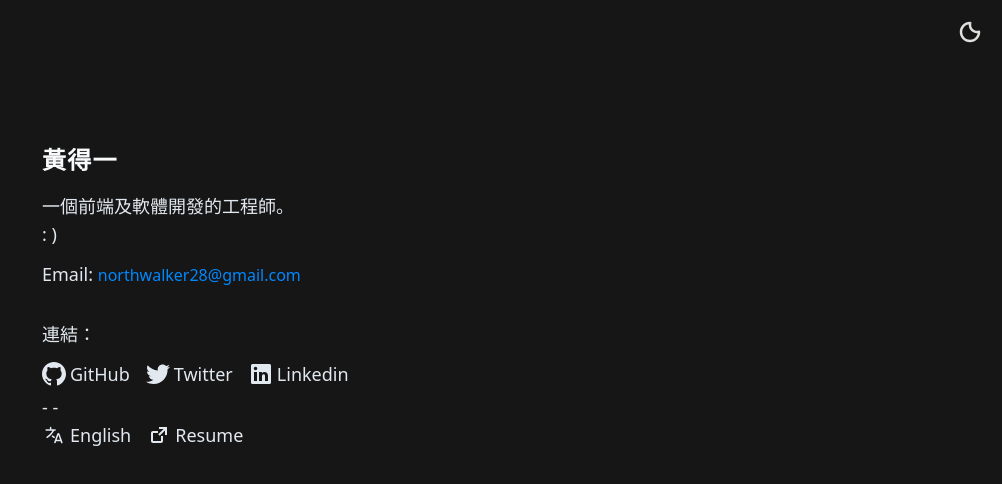
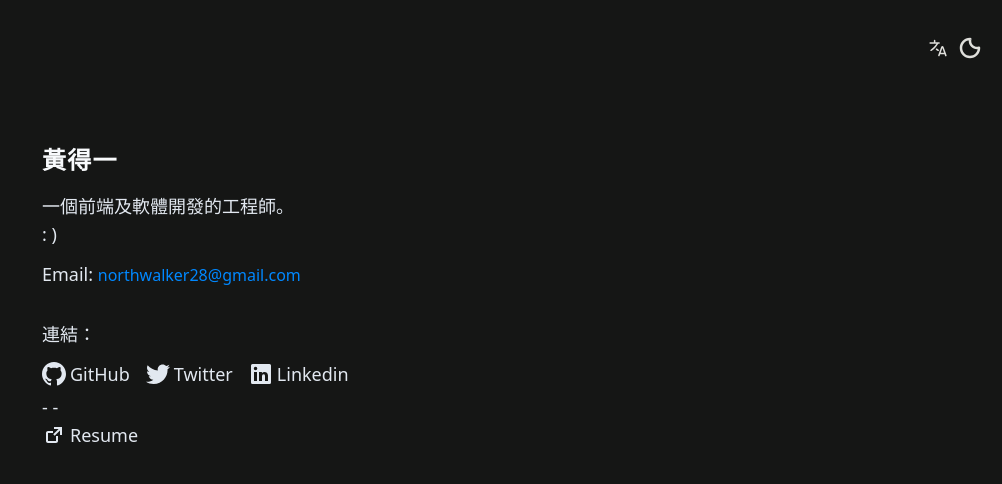
Before and after one commit to northwalker/deyi-site, a Next.js app: page /zh-TW in a window 1280 px wide. Shown: the top 484 px of the page, without its empty margins (278-1280 px from the left). Built offline with nearby package versions, Linux system fonts and the light colour scheme.

Commit message:
Update language and dark mode swither

```diff
--- a/app/page.js
+++ b/app/page.js
@@ -1,14 +1,14 @@
 // Home.js
-import Link from 'next/link';
-import DarkModeSwitcher from '../components/DarkModeSwitcher.js';
+import NavigatorHeader from '../components/NavigatorHeader.js';
 
 export default function Home() {
   return (
     <div className="relative mx-auto my-0 max-w-2xl px-4 pb-0 pt-4 text-left text-lg md:pt-32">
+      <NavigatorHeader />
       <header>
         <h1 className="text-slate-900 dark:text-slate-50">De-Yi Huang</h1>
       </header>
-      <main className="text-gray-600 dark:text-slate-200">
+      <main className="animate-fadeInUp text-gray-600 dark:text-slate-200">
         <div>
           <p>I am a software and front-end engineer. </p>
           <p>
@@ -87,7 +87,7 @@ export default function Home() {
           </p>
           <div>- -</div>
           <p>
-            <Link className="social-link" href="/zh-TW">
+            {/* <Link className="social-link" href="/zh-TW">
               <svg
                 width="24"
                 height="24"
@@ -97,7 +97,7 @@ export default function Home() {
                 <path d="M20.58 19.37L17.59 11.01C17.38 10.46 16.91 10.12 16.37 10.12C15.83 10.12 15.37 10.46 15.14 11.03L12.16 19.37C12.02 19.76 12.22 20.19 12.61 20.33C13 20.47 13.43 20.27 13.57 19.88L14.19 18.15H18.54L19.16 19.88C19.27 20.19 19.56 20.38 19.87 20.38C19.95 20.38 20.04 20.37 20.12 20.34C20.51 20.2 20.71 19.77 20.57 19.38L20.58 19.37ZM14.74 16.64L16.38 12.05L18.02 16.64H14.74ZM12.19 7.85C9.92999 11.42 7.89 13.58 5.41 15.02C5.29 15.09 5.16 15.12 5.04 15.12C4.78 15.12 4.53 14.99 4.39 14.75C4.18 14.39 4.3 13.93 4.66 13.73C6.75999 12.51 8.48 10.76 10.41 7.86H4.12C3.71 7.86 3.37 7.52 3.37 7.11C3.37 6.7 3.71 6.36 4.12 6.36H7.87V4.38C7.87 3.97 8.21 3.63 8.62 3.63C9.02999 3.63 9.37 3.97 9.37 4.38V6.36H13.12C13.53 6.36 13.87 6.7 13.87 7.11C13.87 7.52 13.53 7.86 13.12 7.86H12.18L12.19 7.85ZM12.23 15.12C12.1 15.12 11.97 15.09 11.85 15.02C11.2 14.64 10.57 14.22 9.97999 13.78C9.64999 13.53 9.58 13.06 9.83 12.73C10.08 12.4 10.55 12.33 10.88 12.58C11.42 12.99 12.01 13.37 12.61 13.72C12.97 13.93 13.09 14.39 12.88 14.75C12.74 14.99 12.49 15.12 12.23 15.12Z" />
               </svg>
               正體中文
-            </Link>
+            </Link> */}
             <a
               className="social-link"
               target="_blank"
@@ -120,7 +120,6 @@ export default function Home() {
           </p>
         </div>
       </main>
-      <DarkModeSwitcher />
     </div>
   );
 }
--- a/app/zh-TW/page.js
+++ b/app/zh-TW/page.js
@@ -1,14 +1,14 @@
 // Zh-TW.js
-import Link from 'next/link';
-import DarkModeSwitcher from '/components/DarkModeSwitcher.js';
+import NavigatorHeader from '/components/NavigatorHeader.js';
 
 export default function LanguagePage() {
   return (
     <div className="relative mx-auto my-0 max-w-2xl px-4 pb-0 pt-4 text-left text-lg md:pt-32">
+      <NavigatorHeader />
       <header>
         <h1 className="text-slate-900 dark:text-slate-50">黃得一</h1>
       </header>
-      <main className="text-gray-600 dark:text-slate-200">
+      <main className="animate-fadeInUp text-gray-600 dark:text-slate-200">
         <div>
           <p>一個前端及軟體開發的工程師。</p>
           <p>: )</p>
@@ -84,7 +84,7 @@ export default function LanguagePage() {
           </p>
           <div>- -</div>
           <p>
-            <Link className="social-link" href="/">
+            {/* <Link className="social-link" href="/">
               <svg
                 width="24"
                 height="24"
@@ -94,7 +94,7 @@ export default function LanguagePage() {
                 <path d="M20.58 19.37L17.59 11.01C17.38 10.46 16.91 10.12 16.37 10.12C15.83 10.12 15.37 10.46 15.14 11.03L12.16 19.37C12.02 19.76 12.22 20.19 12.61 20.33C13 20.47 13.43 20.27 13.57 19.88L14.19 18.15H18.54L19.16 19.88C19.27 20.19 19.56 20.38 19.87 20.38C19.95 20.38 20.04 20.37 20.12 20.34C20.51 20.2 20.71 19.77 20.57 19.38L20.58 19.37ZM14.74 16.64L16.38 12.05L18.02 16.64H14.74ZM12.19 7.85C9.92999 11.42 7.89 13.58 5.41 15.02C5.29 15.09 5.16 15.12 5.04 15.12C4.78 15.12 4.53 14.99 4.39 14.75C4.18 14.39 4.3 13.93 4.66 13.73C6.75999 12.51 8.48 10.76 10.41 7.86H4.12C3.71 7.86 3.37 7.52 3.37 7.11C3.37 6.7 3.71 6.36 4.12 6.36H7.87V4.38C7.87 3.97 8.21 3.63 8.62 3.63C9.02999 3.63 9.37 3.97 9.37 4.38V6.36H13.12C13.53 6.36 13.87 6.7 13.87 7.11C13.87 7.52 13.53 7.86 13.12 7.86H12.18L12.19 7.85ZM12.23 15.12C12.1 15.12 11.97 15.09 11.85 15.02C11.2 14.64 10.57 14.22 9.97999 13.78C9.64999 13.53 9.58 13.06 9.83 12.73C10.08 12.4 10.55 12.33 10.88 12.58C11.42 12.99 12.01 13.37 12.61 13.72C12.97 13.93 13.09 14.39 12.88 14.75C12.74 14.99 12.49 15.12 12.23 15.12Z" />
               </svg>
               English
-            </Link>
+            </Link> */}
             <a
               className="social-link"
               target="_blank"
@@ -117,7 +117,6 @@ export default function LanguagePage() {
           </p>
         </div>
       </main>
-      <DarkModeSwitcher />
     </div>
   );
 }
--- a/components/DarkModeSwitcher.js
+++ b/components/DarkModeSwitcher.js
@@ -27,7 +27,7 @@ export default function DarkModeSwitcher() {
     else setCurrentMode(MODE.LIGHT);
   }, []);
   return (
-    <div className="fixed right-4 top-4 flex h-8 w-8 items-center justify-center">
+    <div className="flex h-8 w-8 items-center justify-center">
       <button onClick={changeMode}>
         {currentMode !== MODE.DARK ? (
           <Image
--- /dev/null
+++ b/components/LanguageSwitcher.js
@@ -0,0 +1,24 @@
+// LanguageSwitcher.js
+
+'use client';
+import Link from 'next/link';
+import { usePathname } from 'next/navigation';
+export default function LanguageSwitcher() {
+  const pathname = usePathname();
+  return (
+    <Link
+      className="flex h-8 w-8 items-center justify-center"
+      href={pathname === '/' ? '/zh-TW' : '/'}
+    >
+      <svg
+        width="24"
+        height="24"
+        viewBox="0 0 24 24"
+        xmlns="http://www.w3.org/2000/svg"
+        className="fill-black dark:fill-text-color"
+      >
+        <path d="M20.58 19.37L17.59 11.01C17.38 10.46 16.91 10.12 16.37 10.12C15.83 10.12 15.37 10.46 15.14 11.03L12.16 19.37C12.02 19.76 12.22 20.19 12.61 20.33C13 20.47 13.43 20.27 13.57 19.88L14.19 18.15H18.54L19.16 19.88C19.27 20.19 19.56 20.38 19.87 20.38C19.95 20.38 20.04 20.37 20.12 20.34C20.51 20.2 20.71 19.77 20.57 19.38L20.58 19.37ZM14.74 16.64L16.38 12.05L18.02 16.64H14.74ZM12.19 7.85C9.92999 11.42 7.89 13.58 5.41 15.02C5.29 15.09 5.16 15.12 5.04 15.12C4.78 15.12 4.53 14.99 4.39 14.75C4.18 14.39 4.3 13.93 4.66 13.73C6.75999 12.51 8.48 10.76 10.41 7.86H4.12C3.71 7.86 3.37 7.52 3.37 7.11C3.37 6.7 3.71 6.36 4.12 6.36H7.87V4.38C7.87 3.97 8.21 3.63 8.62 3.63C9.02999 3.63 9.37 3.97 9.37 4.38V6.36H13.12C13.53 6.36 13.87 6.7 13.87 7.11C13.87 7.52 13.53 7.86 13.12 7.86H12.18L12.19 7.85ZM12.23 15.12C12.1 15.12 11.97 15.09 11.85 15.02C11.2 14.64 10.57 14.22 9.97999 13.78C9.64999 13.53 9.58 13.06 9.83 12.73C10.08 12.4 10.55 12.33 10.88 12.58C11.42 12.99 12.01 13.37 12.61 13.72C12.97 13.93 13.09 14.39 12.88 14.75C12.74 14.99 12.49 15.12 12.23 15.12Z" />
+      </svg>
+    </Link>
+  );
+}
--- /dev/null
+++ b/components/NavigatorHeader.js
@@ -0,0 +1,12 @@
+'use client';
+import LanguageSwitcher from './LanguageSwitcher.js';
+import DarkModeSwitcher from './DarkModeSwitcher.js';
+
+export default function NavigatorHeader() {
+  return (
+    <div className="fixed right-4 top-8 flex items-center justify-center">
+      <LanguageSwitcher />
+      <DarkModeSwitcher />
+    </div>
+  );
+}
--- a/tailwind.config.js
+++ b/tailwind.config.js
@@ -8,6 +8,21 @@ module.exports = {
   ],
   theme: {
     extend: {
+      animation: {
+        fadeInUp: 'fadeInUp 0.4s linear',
+      },
+      keyframes: {
+        fadeInUp: {
+          '0%': {
+            opacity: 0,
+            transform: 'translateY(12px)',
+          },
+          '100%': {
+            opacity: 1,
+            transform: 'translateY(0px)',
+          },
+        },
+      },
       colors: {
         primary: '#0088FF',
         secondary: '#005FB3',
```
Also changed, not shown: public/images/light-mode-icon.svg.
